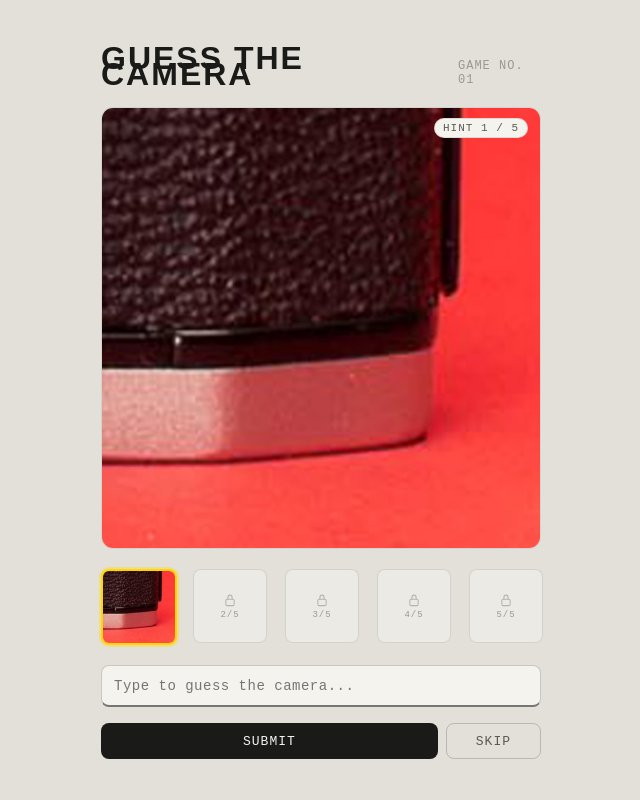
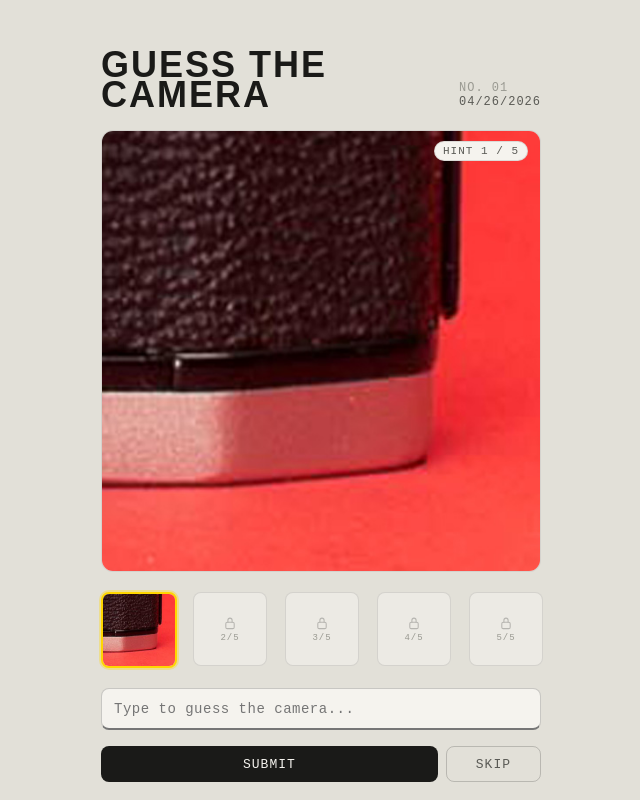
Before and after one commit to joeyready/guess-the-camera-app, a Next.js app: page / in a window 1280 px wide. Shown: the whole page, without its empty margins (319-959 px from the left). Built offline with nearby package versions, Linux system fonts and the light colour scheme.

Commit message:
minor improvement

```diff
--- a/app/page.js
+++ b/app/page.js
@@ -3,8 +3,6 @@
 import React, { useState } from "react";
 import levels from "../data/levels.json";
 import CameraSearch from "./components/CameraSearch";
-
-const POINTS = [5, 4, 3, 2, 1];
 
 export default function CameraGame() {
   const [levelIndex, setLevelIndex] = useState(0);
@@ -12,7 +10,6 @@ export default function CameraGame() {
   const [inputValue, setInputValue] = useState("");
   const [gameState, setGameState] = useState("playing");
   const [viewingHint, setViewingHint] = useState(null); // null means show current hint
-  // Removed score and streak
 
   const currentLevel = levels[levelIndex];
   const hintsRevealed = Math.min(guesses.length + 1, 5);
@@ -105,7 +102,6 @@ export default function CameraGame() {
         paddingTop: "50px",
         background: "var(--color-background-tertiary)",
         fontFamily: "'DM Sans', sans-serif",
-        overflow: "hidden",
       }}
     >
       <div
@@ -118,31 +114,63 @@ export default function CameraGame() {
         }}
       >
         {/* Header */}
-        <div style={{ display: "flex", alignItems: "baseline", gap: 20 }}>
+        <div
+          style={{
+            display: "grid",
+            gridTemplateColumns: "auto 1fr",
+            alignItems: "end", // Align to the bottom of the grid row
+            gap: 16,
+            width: "100%",
+          }}
+        >
           <h1
             className="game-title"
             style={{
-              fontSize: 32,
+              fontSize: 36,
+              lineHeight: "30px", // Set a fixed line-height smaller than the font-size to "crop" the box
               letterSpacing: 2,
               color: "var(--color-text-primary)",
-              lineHeight: 0.5,
               margin: 0,
+              padding: 0,
+              textTransform: "uppercase",
             }}
           >
             GUESS THE CAMERA
           </h1>
+
+          <div
+            style={{
+              display: "flex",
+              flexDirection: "column",
+              gap: 2,
+              // This is the manual nudge. Adjust this pixel value until it looks perfect.
+              marginBottom: "2px",
+            }}
+          >
             <span
               className="mono"
               style={{
                 fontSize: 12,
+                lineHeight: 1,
                 letterSpacing: 1,
                 color: "var(--color-text-tertiary)",
               }}
             >
-            GAME NO. {roundNum}
+              NO. {roundNum}
+            </span>
+            <span
+              className="mono"
+              style={{
+                fontSize: 12,
+                lineHeight: 1,
+                letterSpacing: 1,
+                color: "var(--color-text-secondary)",
+              }}
+            >
+              04/26/2026
             </span>
           </div>
-
+        </div>
         {/* Main image — square via padding-bottom trick */}
         <div style={{ width: "100%", flexShrink: 0 }}>
           <div
@@ -186,7 +214,6 @@ export default function CameraGame() {
             </span>
           </div>
         </div>
-
         {/* Hint thumbnail strip */}
         <div style={{ display: "flex", gap: 20 }}>
           {[...Array(5)].map((_, i) => {
@@ -309,7 +336,6 @@ export default function CameraGame() {
             );
           })}
         </div>
-
         {/* Search input — fuzzy autocomplete, guess fires on submit, skip next to submit */}
         <form
           onSubmit={(e) => {
@@ -369,12 +395,11 @@ export default function CameraGame() {
             </button>
           </div>
         </form>
-
         {/* List guesses under the form */}
         {guesses.length > 0 && (
           <div style={{ marginTop: 8, width: "100%" }}>
             <div style={{ display: "flex", flexDirection: "column", gap: 4 }}>
-              {guesses.map((g, idx) => (
+              {guesses.map((guess, idx) => (
                 <div
                   key={idx}
                   style={{
@@ -392,19 +417,21 @@ export default function CameraGame() {
                       fontSize: 15,
                     }}
                   >
-                    <span style={{ fontSize: 20 }}>{emojiMap[g.status]}</span>
+                    <span style={{ fontSize: 20 }}>
+                      {emojiMap[guess.status]}
+                    </span>
                     <span
                       className="mono"
                       style={{ color: "var(--color-text-primary)" }}
                     >
-                      {g.text || (
+                      {guess.text || (
                         <span style={{ color: "var(--color-text-tertiary)" }}>
                           Skipped
                         </span>
                       )}
                     </span>
                   </div>
-                  {g.status === "same-brand" && (
+                  {guess.status === "same-brand" && (
                     <span
                       style={{
                         fontSize: 10,
```
Lines whose indentation alone changed are shown as unchanged.
